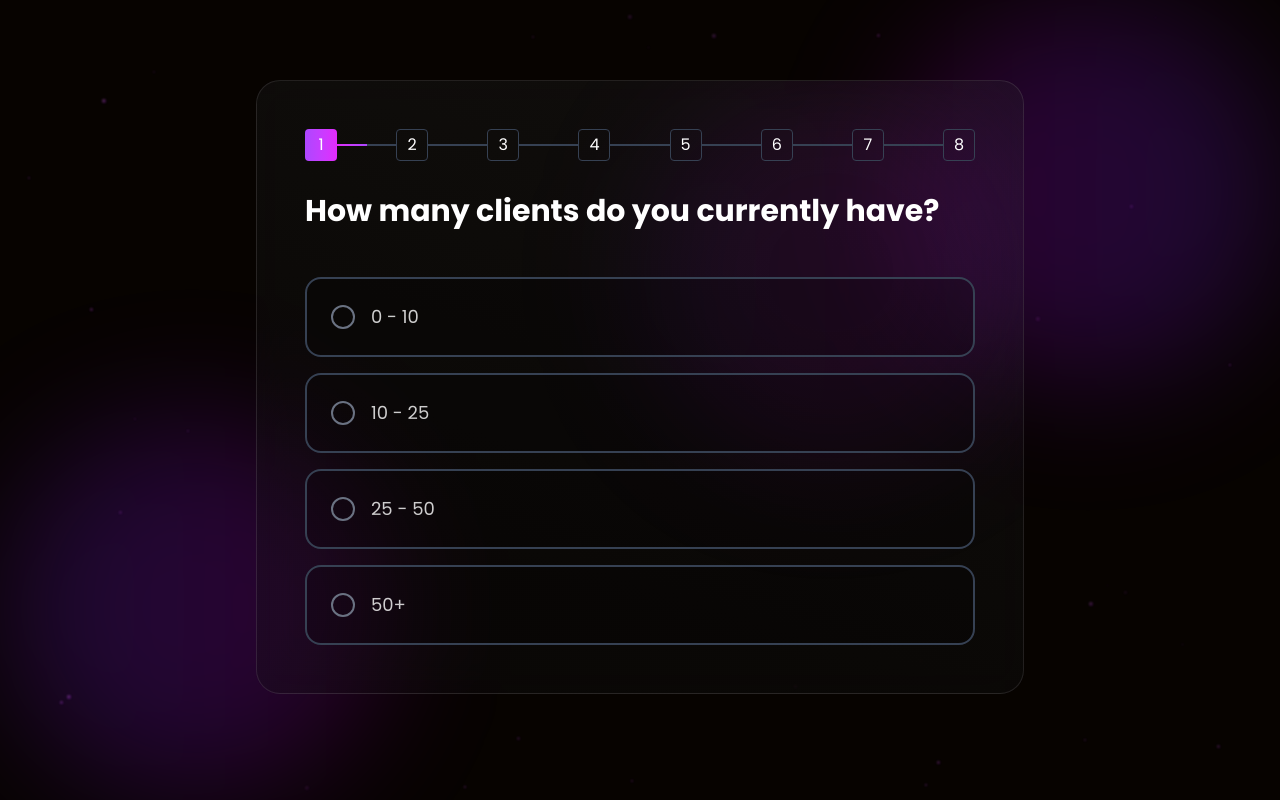
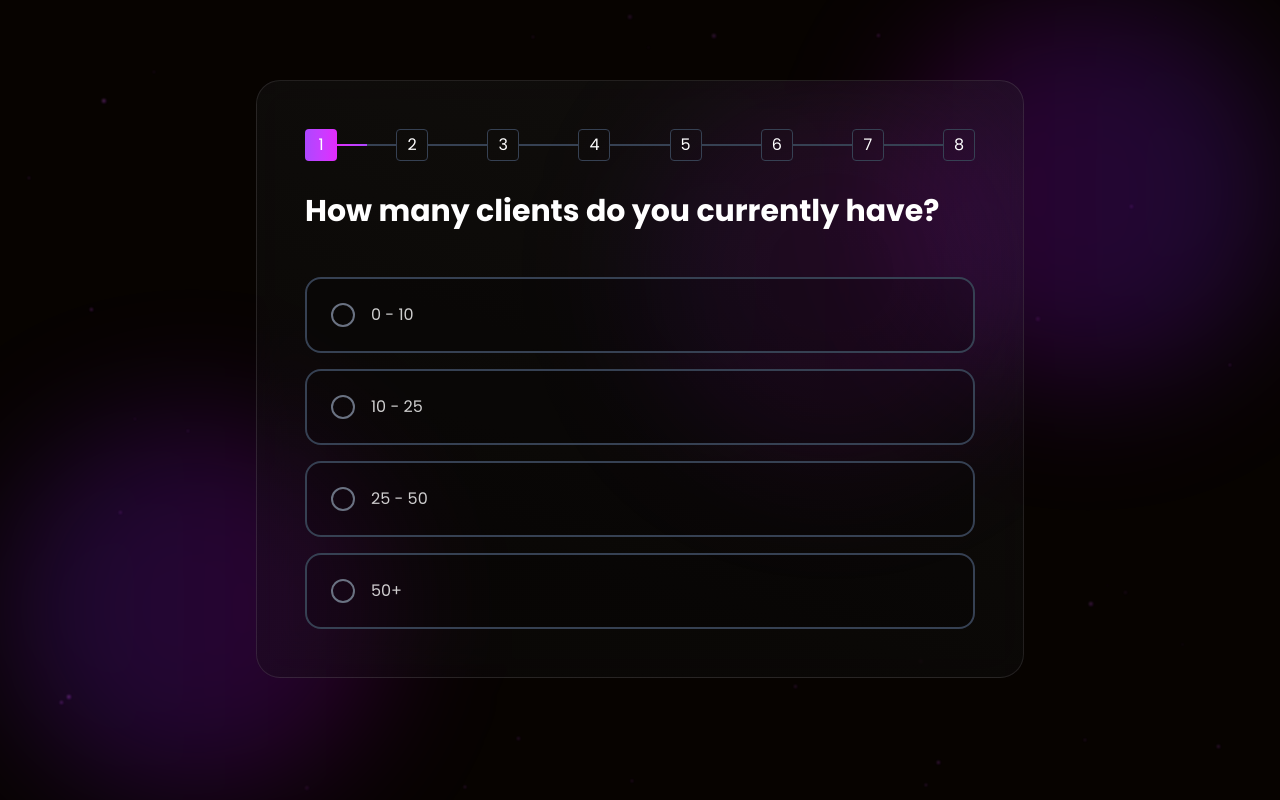
Before and after one commit to Next-Level-Coach-AI/nlc-ai-landing, a Next.js app: page /quiz in a window 1280 px wide. Built offline with nearby package versions, Linux system fonts and the light colour scheme.

Commit message:
Fixed formatting issues from the docs for landing page, and quiz pages

```diff
--- a/src/app/globals.css
+++ b/src/app/globals.css
@@ -124,14 +124,20 @@ body {
 }
 
 .border-qualified {
-    border: 1px solid transparent;
-    background-image: linear-gradient(
-            17.78deg,
-            rgba(254, 190, 250, 0.2) 17.09%,
-            rgba(179, 57, 212, 0.2) 56.18%,
-            rgba(123, 33, 186, 0.2) 92.97%,
-            rgba(123, 38, 240, 0.2) 100%
-    );
+    /* Create a curved (around corners) gradient border using layered backgrounds */
+    border: 1px solid transparent; /* needed so border-box layer shows as border */
+    background:
+        conic-gradient(
+            from 17.78deg,
+            rgba(254, 190, 250, 0.25) 0%,
+            rgba(179, 57, 212, 0.25) 35%,
+            rgba(123, 33, 186, 0.22) 70%,
+            rgba(123, 38, 240, 0.22) 100%
+        ) border-box,
+        /* inner fill matching the card background */
+        linear-gradient(#171717, #171717) padding-box;
+    /* Respect whatever rounded-* is applied on the element */
+    /* No border-image used, so the gradient can curve with the radius */
 }
 
 
@@ -159,6 +165,7 @@ body {
 .glow-orb--md { width: 340px; height: 340px; }
 .glow-orb--lg { width: 460px; height: 460px; }
 .glow-orb--xl { width: 720px; height: 720px; }
+.glow-orb--xxl { width: 1200px; height: 1200px; }
 
 /* Subtle darker purple accent */
 .glow-orb--purple {
--- a/src/app/quiz/page.tsx
+++ b/src/app/quiz/page.tsx
@@ -169,7 +169,7 @@ const QuizPage = () => {
                                     })}
                                 </div>
 
-                                <h2 className="text-2xl md:text-3xl font-bold mb-4 text-white">{currentQ?.text}</h2>
+                                <h2 className="text-[20px] sm:text-3xl font-bold mb-4 text-white">{currentQ?.text}</h2>
                                 {currentQ?.subtitle && (
                                     <p className="text-white/70 text-lg">{currentQ?.subtitle}</p>
                                 )}
@@ -188,15 +188,16 @@ const QuizPage = () => {
                                         <button
                                             key={index}
                                             onClick={() => handleAnswer(currentQ?.id, option, currentQ?.multiSelect)}
-                                            className={`w-full p-6 cursor-pointer rounded-2xl border-2 transition-all duration-300 text-left ${
+                                            className={`w-full p-3 sm:p-6 cursor-pointer rounded-2xl border-2 transition-all duration-300 text-left ${
                                                 isSelected
                                                     ? 'border-purple-400 bg-gradient-to-r from-purple-500/20 to-fuchsia-500/20 text-white'
                                                     : 'border-gray-700 bg-black/20 hover:border-purple-400/50 hover:bg-gradient-to-r hover:from-purple-500/10 hover:to-fuchsia-500/10 text-white/80'
                                             }`}
                                         >
                                             <div className="flex items-center">
+                                                <div>
                                                     {currentQ?.multiSelect ? (
-                                                    <div className={`w-6 h-6 rounded border-2 mr-4 flex items-center justify-center ${
+                                                        <div className={`w-4 sm:w-6 h-4 sm:h-6 rounded-full border-2 mr-4 flex items-center justify-center ${
                                                             isSelected ? 'bg-purple-600 border-purple-400' : 'border-gray-500'
                                                         }`}>
                                                             {isSelected && <CheckCircle className="w-4 h-4 text-white" />}
@@ -208,7 +209,8 @@ const QuizPage = () => {
                                                             {isSelected && <div className="w-3 h-3 bg-purple-500 rounded-full" />}
                                                         </div>
                                                     )}
-                                                <span className="max-w-8/12 text-md sm:text-lg">{option.text}</span>
+                                                </div>
+                                                <span className="max-w-11/12 sm:max-w-10/12 text-xs sm:text-[16px]">{option.text}</span>
                                             </div>
                                         </button>
                                     );
--- a/src/app/results/page.tsx
+++ b/src/app/results/page.tsx
@@ -7,10 +7,7 @@ import Image from "next/image";
 import { SiX, SiInstagram, SiTiktok, SiYoutube } from 'react-icons/si';
 
 const RejectedScreen = () => (
-    <div>
-        <div className="mx-auto mb-6 w-16 h-auto">
-            <Image src={'/images/logo.png'} height={48} width={48} alt={'Logo'}/>
-        </div>
+    <>
         <h2 className="text-[40px] sm:text-[45px] font-semibold text-[#FF3E14] mb-6">
             You Didn't Qualify — Yet
         </h2>
@@ -37,14 +34,11 @@ const RejectedScreen = () => (
                 <SiYoutube size={24} color="#FFFFFF" />
             </a>
         </div>
-    </div>
+    </>
 );
 
 const QualifiedScreen = () => (
-    <div>
-        <div className="flex justify-center mb-6 w-full" >
-            <Image src={'/images/logo.png'} height={57} width={67} alt={'Logo'}/>
-        </div>
+    <>
         <h2 className="text-[40px] sm:text-5xl font-semibold text-white mb-2">
             You Qualify
         </h2>
@@ -62,8 +56,8 @@ const QualifiedScreen = () => (
         </p>
         <p className="text-lg bg-clip-text text-transparent bg-gradient-to-t from-fuchsia-200 via-fuchsia-400 to-purple-600 mb-8">Let's make it count!</p>
 
-        <div className="bg-[#171717] p-1 rounded-2xl mb-8">
-            <div className="bg-black/40 rounded-xl px-8 py-6">
+        <div className="bg-[#171717] border-qualified p-1 rounded-xl mb-8">
+            <div className="rounded-xl px-8 py-6">
                 <h3 className="text-2xl font-semibold mb-2 text-white">AI‑Ready Coach</h3>
                 <p className="text-[16px] sm:text-lg text-white/80">
                     Eligible for the AI Vault + Be the first to access the software
@@ -74,7 +68,7 @@ const QualifiedScreen = () => (
         <button className="bg-gradient-to-t from-fuchsia-200 via-fuchsia-600 to-purple-700 hover:from-fuchsia-300 hover:via-fuchsia-700 hover:to-purple-800 cursor-pointer text-white font-semibold py-3 px-12 rounded-lg text-xl transition-all duration-300 transform hover:scale-105">
             Join The AI Vault Now
         </button>
-    </div>
+    </>
 );
 
 const ResultsPage = () => {
@@ -83,12 +77,10 @@ const ResultsPage = () => {
     const [loading, setLoading] = useState(true);
 
     useEffect(() => {
-        // Get qualification status from sessionStorage
         const storedQualified = sessionStorage.getItem('qualified');
         const storedLeadInfo = sessionStorage.getItem('leadInfo');
 
         if (!storedQualified || !storedLeadInfo) {
-            // Redirect back to quiz if no data found
             router.push('/quiz');
             return;
         }
@@ -113,19 +105,23 @@ const ResultsPage = () => {
 
     return (
         <PageBackground>
-            {/* Full-page background glows */}
-            <div className="glow-orb glow-orb--xl -top-40 -left-40 sm:-top-56 sm:-left-56" />
-            <div className="glow-orb glow-orb--lg glow-orb--purple -bottom-32 -right-40 sm:-bottom-40 sm:-right-56 opacity-80" />
-            <div className="glow-orb glow-orb--md top-1/3 -left-20 sm:left-10 opacity-60" />
+            <div className="glow-orb glow-orb--xxl -top-72 -right-72 sm:-top-96 sm:-right-96 opacity-70" />
+            <div className="glow-orb glow-orb--xxl glow-orb--purple -bottom-72 -left-72 sm:-bottom-96 sm:-left-96 opacity-70" />
 
             <div className="container mx-auto px-6 py-10 relative z-10">
                 <div className="max-w-3xl mx-auto text-center">
                     <div className="glass-card rounded-3xl p-8 md:p-12 border border-purple-500/20 relative overflow-hidden">
-                        {/* Card-local subtle glow for extra depth (kept but toned down) */}
                         <div className="glow-orb glow-orb--md -top-24 -left-28 sm:-top-28 sm:-left-24 opacity-60" />
                         <div className="glow-orb glow-orb--sm glow-orb--purple -bottom-16 -right-20 opacity-50" />
                         <div className="relative z-10">
-                            {qualified ? <QualifiedScreen/> : <RejectedScreen />}
+                            <div>
+                                <div className="flex justify-center mb-6 w-full" >
+                                    <Image src={'/images/logo.png'} height={57} width={67} alt={'Logo'}
+                                           className={"cursor-pointer"}
+                                           onClick={() => router.push('/')}/>
+                                </div>
+                                {qualified ? <QualifiedScreen/> : <RejectedScreen />}
+                            </div>
                         </div>
                     </div>
                 </div>
--- a/src/lib/components/home/urgency.section.tsx
+++ b/src/lib/components/home/urgency.section.tsx
@@ -13,10 +13,10 @@ export const UrgencySection = () => {
 
                 <div className="flex flex-col sm:flex-row items-center">
                     <div className="flex-1 text-center sm:text-left sm:-ml-10">
-                        <h2 className="text-4xl sm:text-5xl font-bold mb-6 leading-tight">
-                            <span className="text-white">Once the 100 spots are gone</span>
+                        <h2 className="text-4xl sm:text-[45px] font-bold mb-6 leading-tight w-auto sm:w-2xl">
+                            <span className="text-white">Once the 100 spots are gone, </span>
                             <br className={"hidden sm:block"} />
-                            <span className="text-primary">— they're gone for good.</span>
+                            <span className="text-primary">they're gone for good.</span>
                         </h2>
 
                         <p className="text-lg md:text-xl text-gray-300 mb-8 leading-relaxed max-w-2xl mx-auto sm:mx-0">
--- a/src/lib/data/quiz.ts
+++ b/src/lib/data/quiz.ts
@@ -51,7 +51,7 @@ export const questions: Question[] = [
             { text: "I lose track of client engagement and drop-offs", value: "lose_track", points: 1 },
             { text: "I forget to follow up with leads who ghosted", value: "no_followup", points: 1 },
             { text: "I post inconsistently because content creation burns me out", value: "content_burnout", points: 1 },
-            { text: "None of these — my systems are running smoothly", value: "no_problems", disqualifies: true }
+            { text: "None of these. My systems are running smoothly", value: "no_problems", disqualifies: true }
         ],
         multiSelect: true
     },
```
Lines whose indentation alone changed are shown as unchanged.
